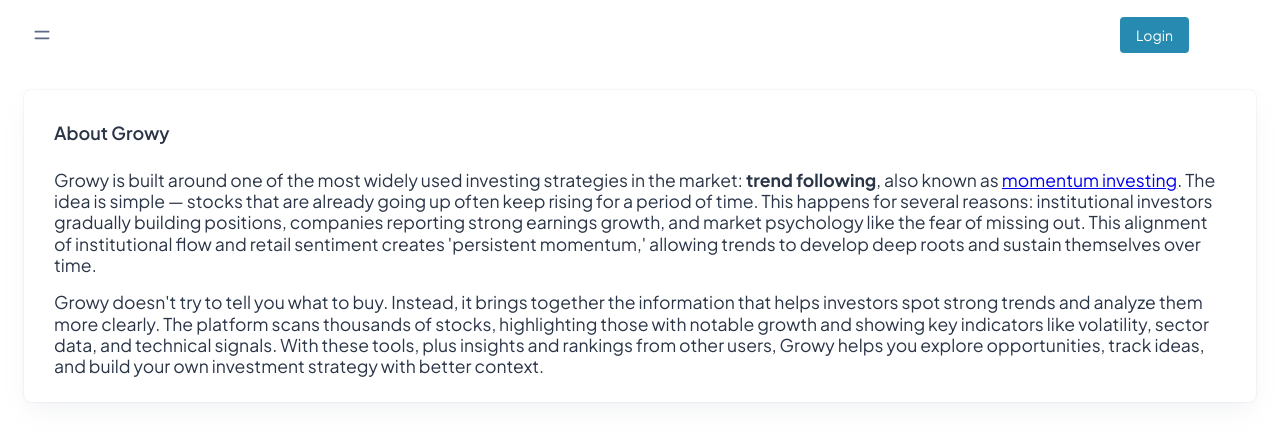
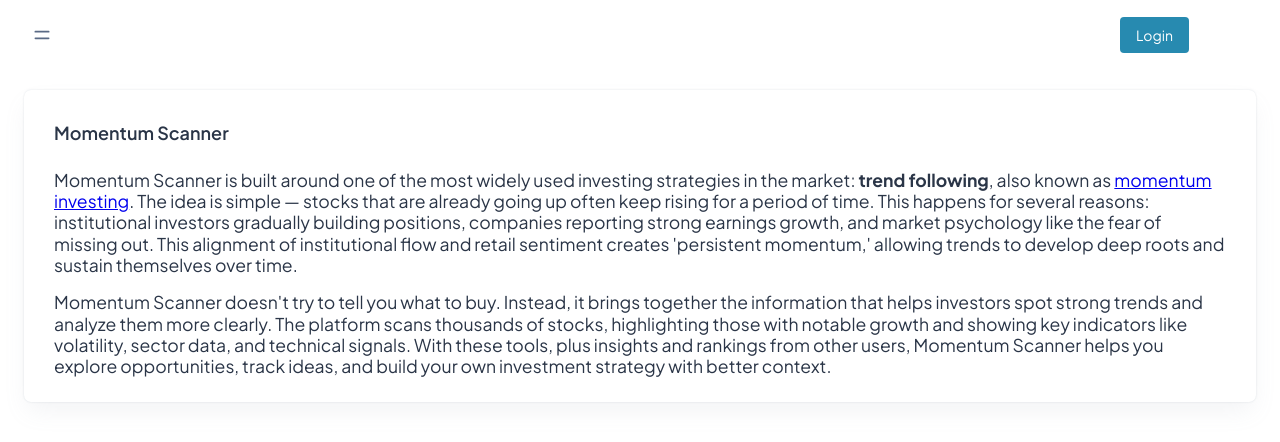
Before and after one commit to growy-project/board, a Next.js app: page /about in a window 1280 px wide. Shown: the top 442 px of the page. Built offline with nearby package versions, Linux system fonts and the light colour scheme; no server answers; some icons are missing.

Commit message:
Updating site description

```diff
--- a/src/app/(DashboardLayout)/about/page.tsx
+++ b/src/app/(DashboardLayout)/about/page.tsx
@@ -5,11 +5,11 @@
 
 const AboutPage = () => {
   return (
-    <PageContainer title="About" description="About Growy">
-      <DashboardCard title="About Growy">
+    <PageContainer title="MS" description="About">
+      <DashboardCard title="Momentum Scanner">
         <Box>
           <Typography variant="body1" sx={{ mb: 2, fontSize: "1.1rem" }}>
-            Growy is built around one of the most widely used investing
+            Momentum Scanner is built around one of the most widely used investing
             strategies in the market: <strong>trend following</strong>, also
             known as{" "}
             <a
@@ -28,12 +28,12 @@
             deep roots and sustain themselves over time.
           </Typography>
           <Typography variant="body1" sx={{ fontSize: "1.1rem" }}>
-            Growy doesn&apos;t try to tell you what to buy. Instead, it brings
+            Momentum Scanner doesn&apos;t try to tell you what to buy. Instead, it brings
             together the information that helps investors spot strong trends and
             analyze them more clearly. The platform scans thousands of stocks,
             highlighting those with notable growth and showing key indicators
             like volatility, sector data, and technical signals. With these
-            tools, plus insights and rankings from other users, Growy helps you
+            tools, plus insights and rankings from other users, Momentum Scanner helps you
             explore opportunities, track ideas, and build your own investment
             strategy with better context.
           </Typography>
--- a/src/app/(DashboardLayout)/components/dashboard/ProductPerformance.tsx
+++ b/src/app/(DashboardLayout)/components/dashboard/ProductPerformance.tsx
@@ -58,7 +58,7 @@
   return (
     <>
       <DashboardCard
-        title="Stock Performance"
+        title="Momentum Scanner"
         action={
           <StockFilterToolbar
             exchange={filters.exchange}
--- a/src/app/(DashboardLayout)/layout/sidebar/Sidebar.tsx
+++ b/src/app/(DashboardLayout)/layout/sidebar/Sidebar.tsx
@@ -23,11 +23,11 @@
   onItemClick?: () => void;
 }) => (
   <Box sx={{ width: SIDEBAR_WIDTH, height: "100%", py: 2 }}>
-    <Box sx={{ px: 3, pb: 2 }}>
+    <Box sx={{ pl: 0, pr: 1, pb: 2 }}>
       <img
         src="/images/logos/dark-logo.svg"
         alt="Logo"
-        style={{ maxWidth: "100%", height: "auto" }}
+        style={{ display: "block", maxWidth: "100%", height: "auto" }}
       />
     </Box>
     <SidebarItems toggleMobileSidebar={onItemClick} />
--- a/src/app/(DashboardLayout)/page.tsx
+++ b/src/app/(DashboardLayout)/page.tsx
@@ -6,7 +6,7 @@
 
 const Dashboard = () => {
   return (
-    <PageContainer title="Growy Server" description="Growy Server - Stock Performance Dashboard">
+    <PageContainer title="MS" description="Momentum Scanner Dashboard">
       <Box>
         <Grid
           size={{
```
Also changed, not shown: public/images/logos/dark-logo.svg.
